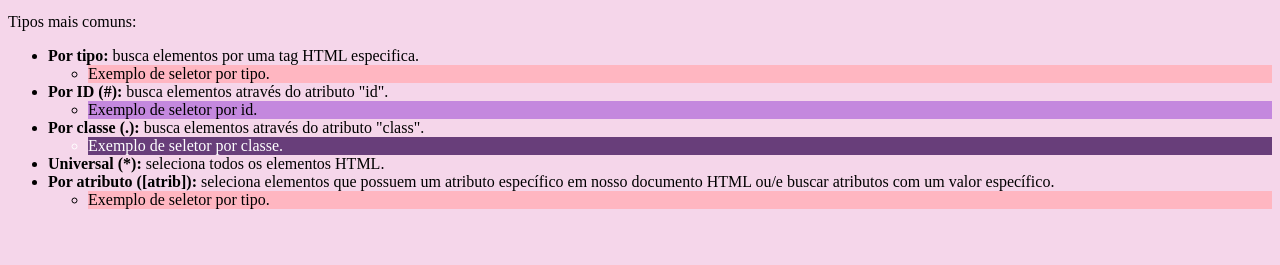
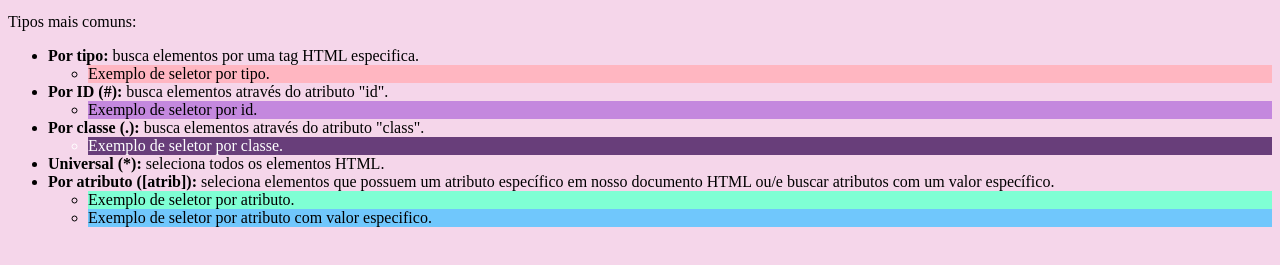
Before and after one commit to warahdev/HTML_CSS_JS, a plain HTML site: page 2 - CSS/i-index.html in a window 1280 px wide. Shown: the part 101-366 px from the top of the page. Drawn offline with Linux system fonts and the light colour scheme.

Commit message:
refactor: adjust file

```diff
--- a/2 - CSS/i-index.html
+++ b/2 - CSS/i-index.html
@@ -5,21 +5,30 @@
     <meta name="viewport" content="width=device-width, initial-scale=1.0">
     <title>Selectors</title>
     <style>
-        ul li ul li {
+
+        ul li ul li { /* Por tipo */
             background-color: lightpink;
         }
 
-        #exemplo-id {
+        #exemplo-id { /* Por id */
             background-color: #c488de;
         }
 
-        .exemplo-class {
+        .exemplo-class {  /* Por classe */
             background-color: #683e7a;
             color: white;
         }
 
-        * {
+        * {  /* Seletor universal */
             background-color: #f5d6ea;
+        }
+
+        [title] {
+            background-color: aquamarine;
+        }
+
+        [title="exemplo-atrib-val"] {
+            background-color: rgb(112, 199, 252);
         }
     </style>
 </head>
@@ -50,7 +59,8 @@
 
         <li><strong>Por atributo ([atrib]):</strong> seleciona elementos que possuem um atributo específico em nosso documento HTML ou/e buscar atributos com um valor específico.
             <ul>
-                <li>Exemplo de seletor por tipo.</li>
+                <li title="exemplo-atrib">Exemplo de seletor por atributo.</li>
+                <li title="exemplo-atrib-val">Exemplo de seletor por atributo com valor especifico.</li>
             </ul>
         </li>
     </ul>
```
